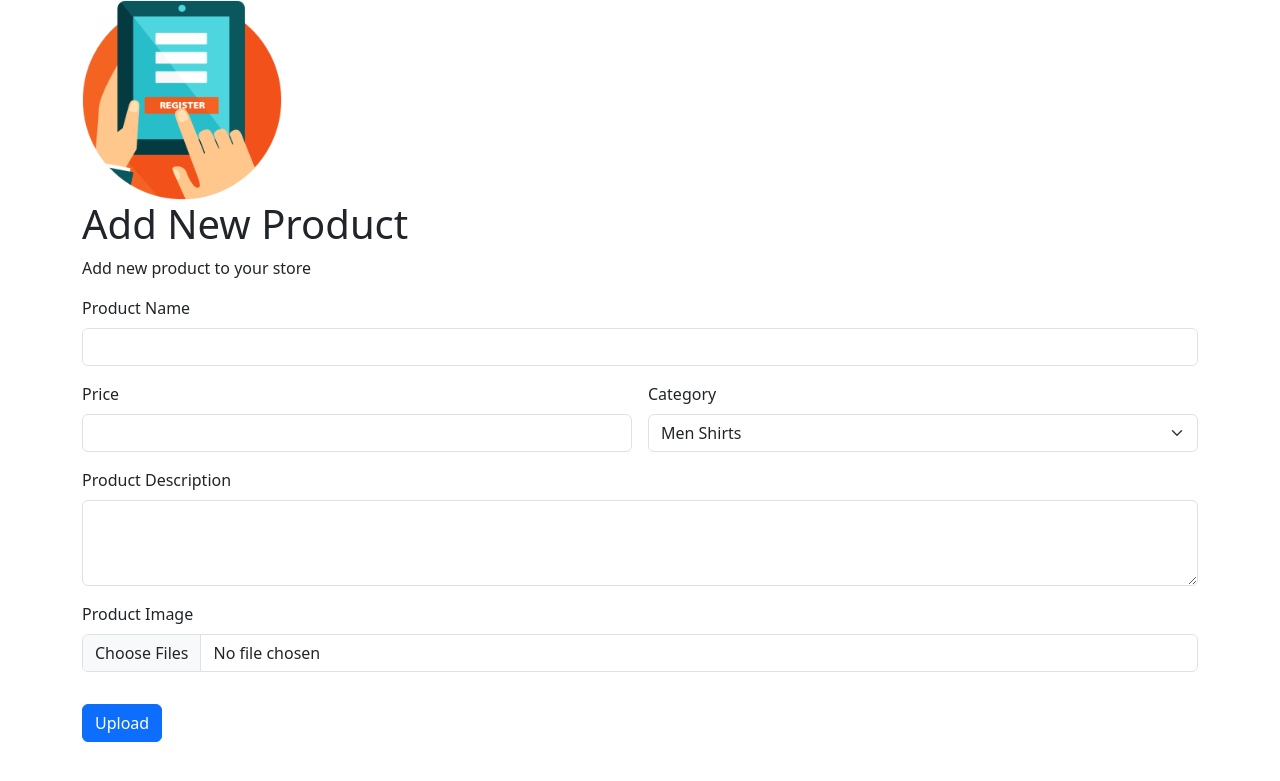
After one commit to mzaman21/Product-Retrieval-by-Image-Recognition-, a Django app: page /product_add/ in a window 1280 px wide. The commit adds this page. Shown: the top 781 px of the page. Run offline with Django 4.2, Linux system fonts and the light colour scheme.

Commit message:
Product Uploading & Brand Dashboard

```diff
--- a/app/templates/brand_dashboard.html
+++ b/app/templates/brand_dashboard.html
@@ -6,5 +6,6 @@
 </head>
 <body>
 <h1>This is brand Home</h1>
+<a href="/product_add">Add New Product</a>
 </body>
 </html>
--- /dev/null
+++ b/app/templates/product_add.html
@@ -0,0 +1,48 @@
+<!doctype html>
+<html lang="en">
+  <head>
+    <meta charset="utf-8">
+    <meta name="viewport" content="width=device-width, initial-scale=1">
+    <title>Register Brand</title>
+    <link href="https://cdn.jsdelivr.net/npm/bootstrap@5.3.0-alpha1/dist/css/bootstrap.min.css" rel="stylesheet" integrity="sha384-GLhlTQ8iRABdZLl6O3oVMWSktQOp6b7In1Zl3/Jr59b6EGGoI1aFkw7cmDA6j6gD" crossorigin="anonymous">
+  </head>
+  <body>
+  <div class="container-md">
+      {% load static %}
+      <img src="{%static 'brand_register.png' %}" width="200" height="200">
+    <h1>Add New Product</h1>
+    <p>Add new product to your store</p>
+    <form class="row g-3" action="/prduct_add/" method="POST" enctype="multipart/form-data">{% csrf_token %}
+        <div class="col-md-0">
+        <label for="productname" class="form-label">Product Name</label>
+        <input type="text" class="form-control" id="productname" name="Product_Name">
+      </div>
+      <div class="col-md-6">
+        <label for="productprice" class="form-label">Price</label>
+        <input type="text" class="form-control" id="productprice" name="Product_Price">
+      </div>
+      <div class="col-md-6">
+        <label for="productcategory" class="form-label">Category</label>
+        <select id="productcategory" class="form-select" name="Product_Category">
+          <option selected>Men Shirts</option>
+          <option>Men Kurtas</option>
+          <option>Women Kurtis</option>
+          <option>Women Suits</option>
+        </select>
+      </div>
+      <div class="col-12">
+       <label for="prodcutdescription" class="form-label">Product Description</label>
+       <textarea class="form-control" id="prodcutdescription"  name="Product_Description"  rows="3"></textarea>
+      </div>
+      <div class="mb-3">
+          <label for="productimage" class="form-label">Product Image</label>
+          <input class="form-control" type="file" id="productimage" multiple name="Product_Image">
+      </div>
+      <div class="col-12">
+        <button type="submit" class="btn btn-primary">Upload</button>
+      </div>
+    </form>
+  </div>
+    <script src="https://cdn.jsdelivr.net/npm/bootstrap@5.3.0-alpha1/dist/js/bootstrap.bundle.min.js" integrity="sha384-w76AqPfDkMBDXo30jS1Sgez6pr3x5MlQ1ZAGC+nuZB+EYdgRZgiwxhTBTkF7CXvN" crossorigin="anonymous"></script>
+  </body>
+</html>
--- a/app/urls.py
+++ b/app/urls.py
@@ -7,6 +7,6 @@ urlpatterns = [
     path('',views.Index, name='index'),
     path('brand_register/', views.brand_register, name='brand_register'),
     path('brand_login/', views.brand_login, name='brand_login'),
-    path('brand_dashboard/', views.brand_dashboard, name='brand_dashboard')
-
+    path('brand_dashboard/', views.brand_dashboard, name='brand_dashboard'),
+    path('product_add/',views.prduct_add,name='product_add')
 ]
--- a/app/views.py
+++ b/app/views.py
@@ -41,3 +41,7 @@ def brand_login(request):
 
 def brand_dashboard(request):
     return render (request,"brand_dashboard.html")
+
+def prduct_add(request):
+
+    return render(request,"product_add.html")
```
Also changed, not shown: app/admin.py (+18 -1 lines), app/models.py (+18 -0 lines), app/migrations/0009_product.py (added), app/migrations/0010_remove_product_product_image_pimage.py (added), app/migrations/0011_product_product_thumbnail.py (added), db.sqlite3.
